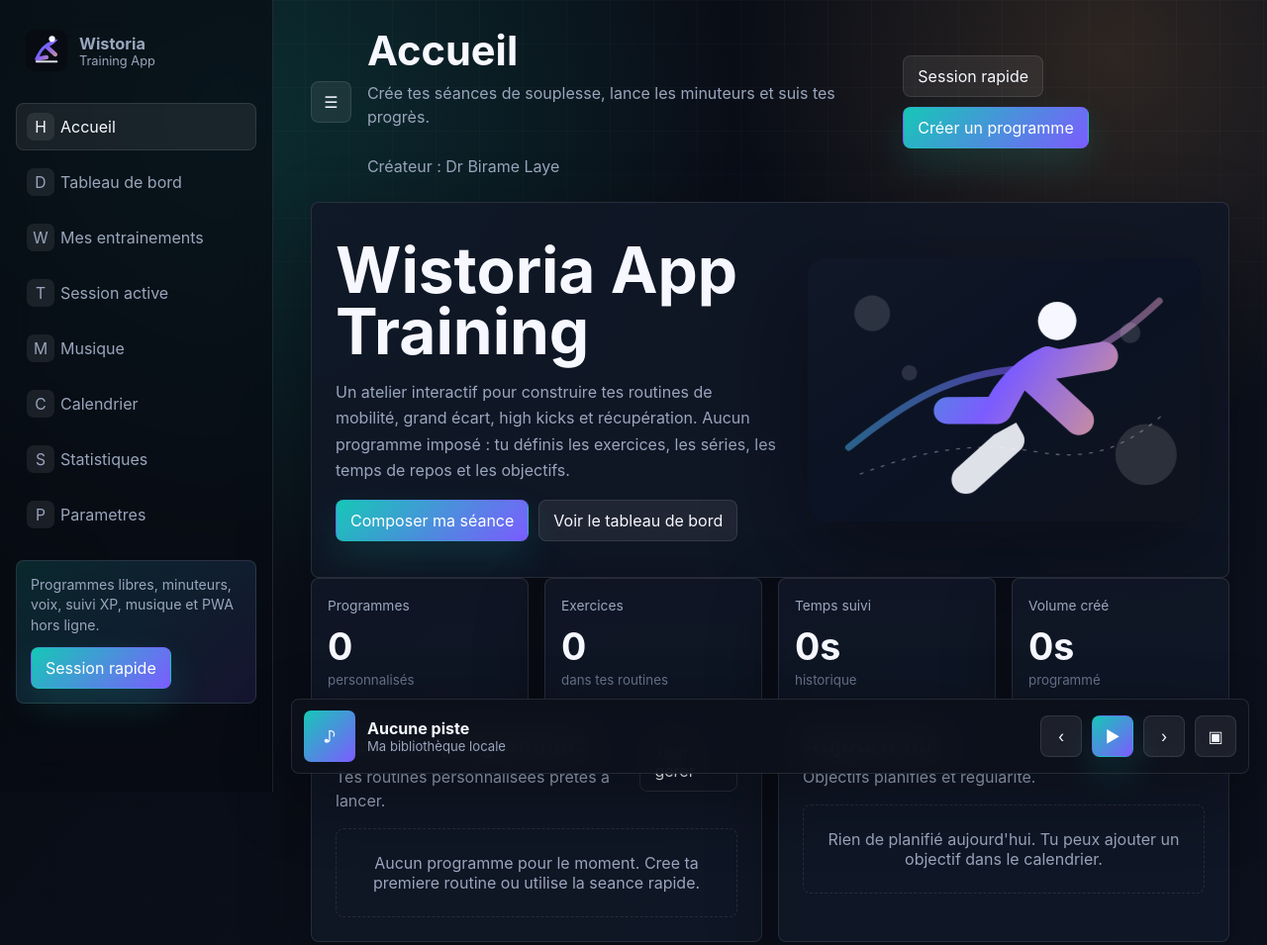
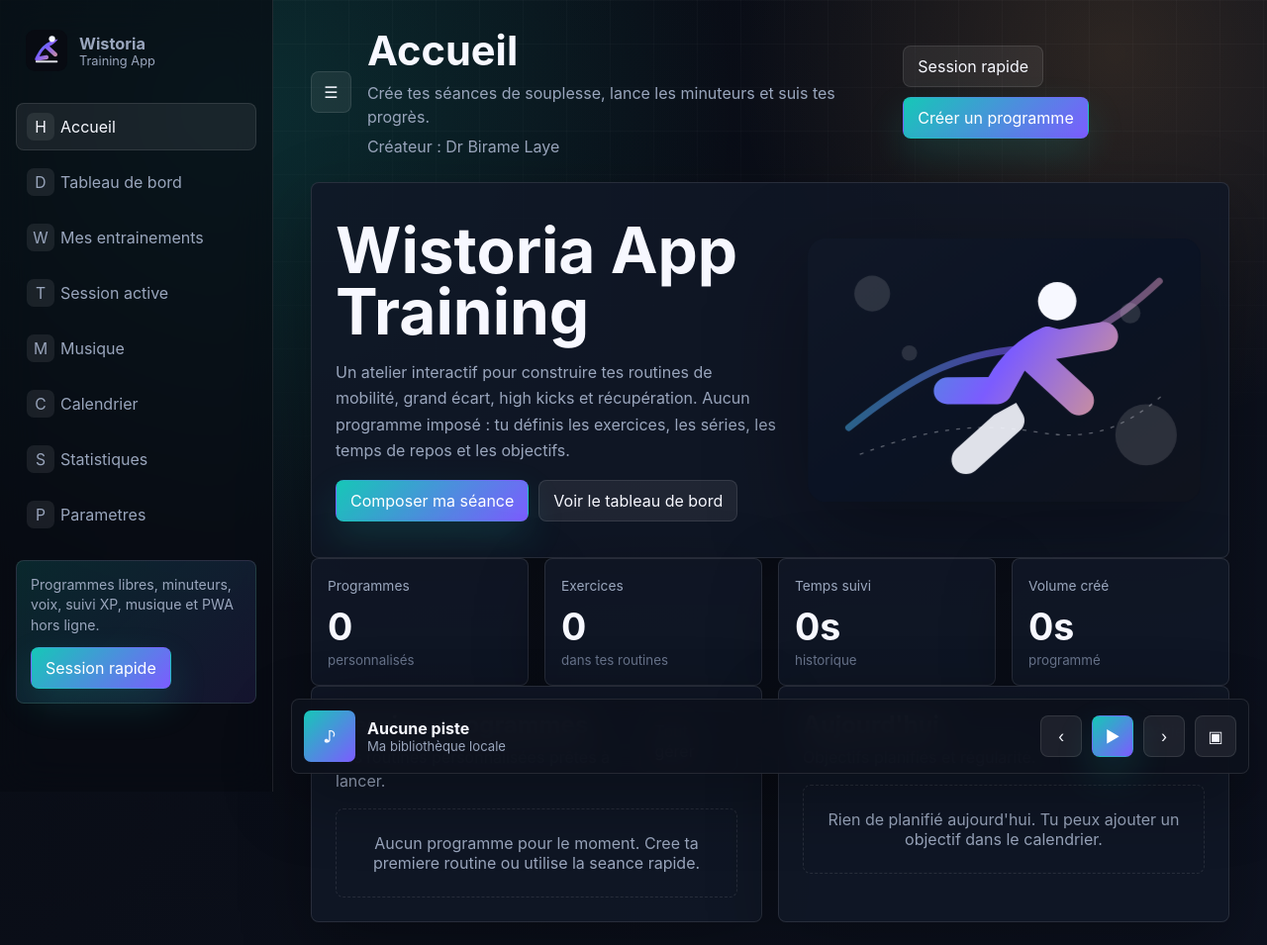
Before and after one commit to Griffnoir/wistoria-app-training, a website with bundled scripts: page index.html in a window 1280 px wide. Shown: the top 955 px of the page at 99% size. Built offline with nearby package versions, Linux system fonts and the light colour scheme.

Commit message:
Update index.html

```diff
--- a/index.html
+++ b/index.html
@@ -23,7 +23,7 @@
           <button class="btn icon-btn mobile-menu" data-menu aria-label="Ouvrir le menu">☰</button>
           <div>
             <h1>Accueil</h1>
-            <p>Crée tes séances de souplesse, lance les minuteurs et suis tes progrès.</p><br>
+            <p>Crée tes séances de souplesse, lance les minuteurs et suis tes progrès.</p>
             <p>Créateur : Dr Birame Laye</p>
           </div>
           <div class="toolbar">
```
